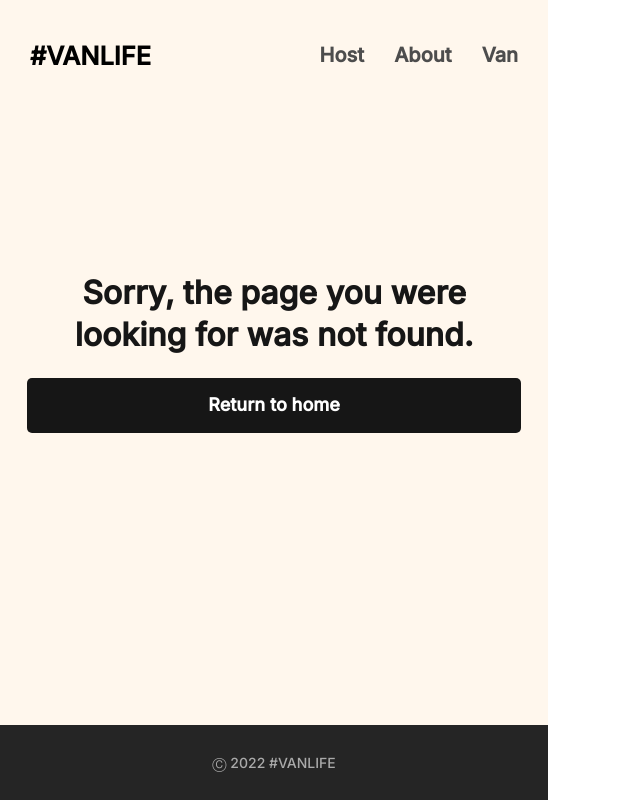
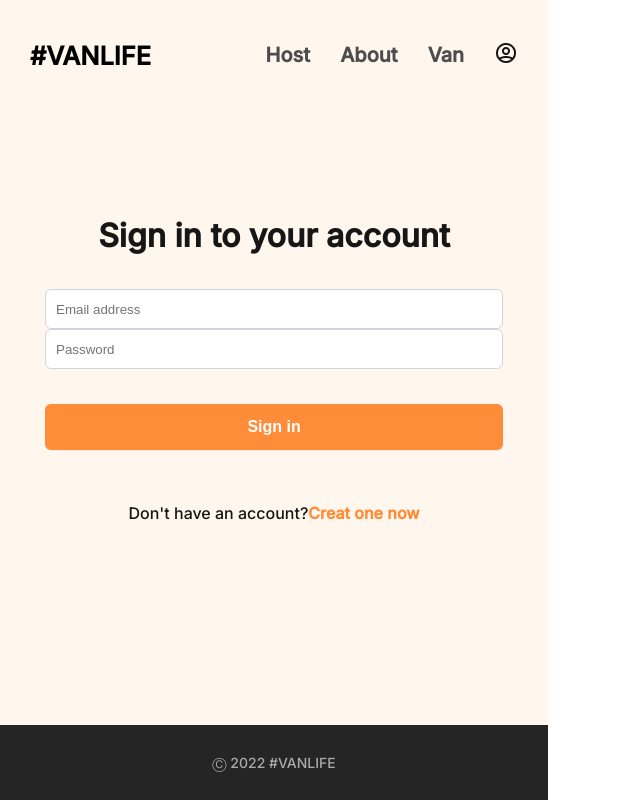
Before and after one commit to Yagnikl21/VanLife, a React (Create React App) app: page /login in a window 1280 px wide. Before the commit this address had no page. Shown: the whole page, without its empty margins (0-640 px from the left). Built offline with nearby package versions, Linux system fonts and the light colour scheme.

Commit message:
Authentication is Done

```diff
--- a/src/App.js
+++ b/src/App.js
@@ -1,5 +1,5 @@
 import './App.scss'
-import { Route, Routes } from "react-router-dom"
+import { Navigate, Route, RouterProvider, createBrowserRouter, createRoutesFromElements } from "react-router-dom"
 import Home from "./Page/Home/Home"
 import About from "./Page/About/About"
 import Vans from './Page/Vans/vans'
@@ -15,18 +15,33 @@ import Pricing from './Components/HostVanDetails/Pricing'
 import Details from './Components/HostVanDetails/Details'
 import Photo from './Components/HostVanDetails/Photo'
 import Error from './Page/Error/Error'
+import Login from './Page/Login/Login'
+import { useContext } from 'react'
+import { AuthContext } from './Context/authContext'
+
+
 
 
 export default function App() {
-    return (
-        <div className='app'>
-            <Routes>
+
+    const { currentUser } = useContext(AuthContext);
+
+    const ProtectedRoute = ({ children }) => {
+        if (!currentUser) {
+            return <Navigate to="/login" />;
+        }
+
+        return children;
+    };
+    const router = createBrowserRouter(createRoutesFromElements(
         <Route path="/" element={<Layout />}>
             <Route index element={<Home />} />
             <Route path="about" element={<About />} />
             <Route path="van" element={<Vans />} />
             <Route path="van/:id" element={<VanDetails />} />
-                    <Route path="host" element={<Host />}>
+            <Route path="host" element={<ProtectedRoute>
+                <Host />
+            </ProtectedRoute>}>
                 <Route index element={<Dashboard />} />
                 <Route path='vans' element={<Van />} />
                 <Route path='vans/:id' element={<HostVanDetails />} >
@@ -37,9 +52,14 @@ export default function App() {
                 <Route path='review' element={<Review />} />
                 <Route path='income' element={<Income />} />
             </Route>
+            <Route path='login' element={<Login />} />
             <Route path='*' element={<Error />} />
         </Route>
-            </Routes>
+    ))
+
+    return (
+        <div className='app'>
+            <RouterProvider router={router} />
         </div>
     )
 }
--- a/src/Components/Navbar/Navbar.js
+++ b/src/Components/Navbar/Navbar.js
@@ -1,6 +1,9 @@
 import React from 'react';
 import './Navbar.scss'
+import userImage from './Usercircle.png';
 import { NavLink } from 'react-router-dom';
+
+
 export default function Navbar() {
     return (
         <nav className='navbar'>
@@ -12,16 +15,22 @@ export default function Navbar() {
             <div className='right'>
                 <NavLink to="host" style={({ isActive }) => ({
                     color: isActive ? '#161616' : '#4D4D4D',
-                            textDecoration : isActive ? 'underline': 'none'
+                    textDecoration: isActive ? 'underline' : 'none'
                 })} > Host</NavLink>
                 <NavLink to="about" style={({ isActive }) => ({
                     color: isActive ? '#161616' : '#4D4D4D',
-                            textDecoration : isActive ? 'underline': 'none'
+                    textDecoration: isActive ? 'underline' : 'none'
                 })}>About</NavLink>
                 <NavLink to="van" style={({ isActive }) => ({
                     color: isActive ? '#161616' : '#4D4D4D',
-                            textDecoration : isActive ? 'underline': 'none'
+                    textDecoration: isActive ? 'underline' : 'none'
                 })} >Van</NavLink>
+                <NavLink to="login" style={({ isActive }) => ({
+                    color: isActive ? '#161616' : '#4D4D4D',
+                    textDecoration: isActive ? 'underline' : 'none'
+                })}>
+                    <img src={userImage} alt="Profile" />
+                </NavLink>
             </div>
         </nav>
     )
--- a/src/Components/Navbar/Navbar.scss
+++ b/src/Components/Navbar/Navbar.scss
@@ -44,8 +44,11 @@
         gap: 30px;
 
         a {
-            gap: 30px;
             align-self: center;
+            image{
+                height: 24px;
+                width: 24px;
+            }
         }
     }
 
--- /dev/null
+++ b/src/Context/authContext.js
@@ -0,0 +1,29 @@
+import { createContext, useEffect, useState } from "react";
+import { Navigate } from "react-router-dom";
+
+export const AuthContext = createContext();
+
+export const AuthContextProvider = ({ children }) => {
+  const [currentUser, setCurrentUser] = useState(
+    JSON.parse(localStorage.getItem("user")) || null
+  );
+
+  const login = () => {
+    setCurrentUser({
+        email: "yagnik@gmail.com",
+        password: "yagnik"
+    });
+
+    <Navigate to="/" />
+  };
+
+  useEffect(() => {
+    localStorage.setItem("user", JSON.stringify(currentUser));
+  }, [currentUser]);
+
+  return (
+    <AuthContext.Provider value={{ currentUser, login }}>
+      {children}
+    </AuthContext.Provider>
+  );
+};
--- a/src/Page/HostVanDetails/HostVanDetails.scss
+++ b/src/Page/HostVanDetails/HostVanDetails.scss
@@ -6,7 +6,7 @@
         font-weight: 500;
         font-size: 15.9462px;
         line-height: 23px;
-        text-decoration-line: underline;
+        text-decoration-line: none;
         color: #201F1D;
     }
 
--- /dev/null
+++ b/src/Page/Login/Login.js
@@ -0,0 +1,26 @@
+import { Link } from 'react-router-dom'
+import './Login.scss'
+import { AuthContext } from '../../Context/authContext'
+import { useContext } from 'react'
+
+export default function Login() {
+
+    const { login } = useContext(AuthContext)
+    const clickHandler = () => {
+        login();
+    }
+
+    return (
+        <div className='login'>
+            <h1>Sign in to your account</h1>
+            <form>
+                <input type='email' placeholder="Email address" />
+                <input type='password' placeholder="Password" />
+                <button onClick={clickHandler} type='submit'>Sign in</button>
+            </form>
+            <span>
+                <p>Don't have an account? </p><Link> Creat one now</Link>
+            </span>
+        </div>
+    )
+}
--- /dev/null
+++ b/src/Page/Login/Login.scss
@@ -0,0 +1,86 @@
+.login {
+    display: flex;
+    flex-direction: column;
+    align-items: center;
+    justify-content: center;
+    height: 65vh;
+    box-sizing: border-box;
+    padding: 50px 45px;
+
+    h1 {
+        font-weight: 700;
+        font-size: 32px;
+        line-height: 24px;
+        /* identical to box height, or 75% */
+        text-align: center;
+        color: #161616;
+    }
+
+    form {
+        margin-top: 20px;
+        display: flex;
+        flex-direction: column;
+        width: 100%;
+        height: 161px;
+
+        input {
+            box-sizing: border-box;
+            width: 100%;
+            height: 44px;
+            background: #FFFFFF;
+            border: 1px solid #D1D5DB;
+            border-radius: 6px;
+            padding: 10px;
+
+            ::placeholder {
+                font-weight: 400;
+                font-size: 16px;
+                line-height: 24px;
+                color: #4D4D4D;
+            }
+        }
+
+        button {
+            width: 100%;
+            margin-top: 35px;
+            padding: 0;
+            height: 55px;
+            background: #FF8C38;
+            box-shadow: 0px 1px 2px rgba(0, 0, 0, 0.05);
+            border-radius: 6px;
+            font-weight: 700;
+            font-size: 16px;
+            line-height: 20px;
+            color: #FFFFFF;
+            border: none;
+        }
+    }
+
+    span {
+        margin-top: 35px;
+        display: flex;
+        align-items: center;
+        justify-content: center;
+
+        p {
+            font-weight: 500;
+            font-size: 16px;
+            line-height: 24px;
+            /* identical to box height, or 150% */
+            text-align: center;
+            color: #161616;
+        }
+        t{
+            width: 4px;
+        }
+
+        a {
+            font-weight: 700;
+            font-size: 16px;
+            line-height: 24px;
+            text-align: center;
+            text-decoration: none;
+            color: #FF8C38;
+        }
+    }
+}
--- a/src/Page/VanDetails/VanDetails.scss
+++ b/src/Page/VanDetails/VanDetails.scss
@@ -13,7 +13,7 @@
         font-size: 15.9462px;
         line-height: 23px;
         padding-left: 10px;
-        text-decoration-line: underline;
+        text-decoration-line: none;
         color: #201F1D;
     }
 
--- a/src/index.js
+++ b/src/index.js
@@ -1,13 +1,13 @@
 import React from 'react';
 import ReactDOM from 'react-dom/client';
-import { BrowserRouter} from "react-router-dom"
 import App from './App'
 import "./index.scss"
+import { AuthContextProvider } from './Context/authContext';
 
 ReactDOM
   .createRoot(document.getElementById('root'))
   .render(
-    <BrowserRouter>
-        <App />
-    </BrowserRouter>
+    <AuthContextProvider>
+      <App />
+    </AuthContextProvider>
   );
```
Also changed, not shown: src/Components/Navbar/Usercircle.png (added), src/Page/Vans/vans.js (line endings or trailing spaces). Lines whose indentation alone changed are shown as unchanged.
